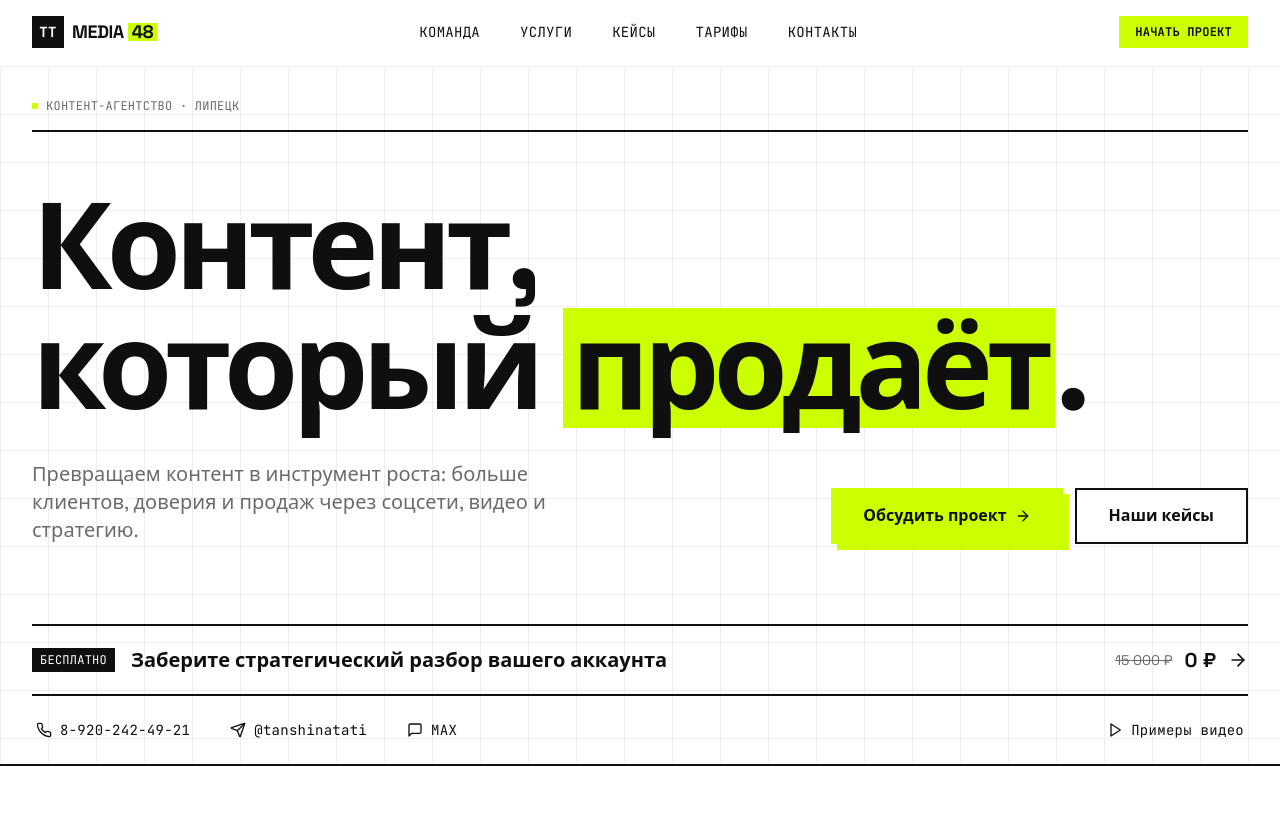
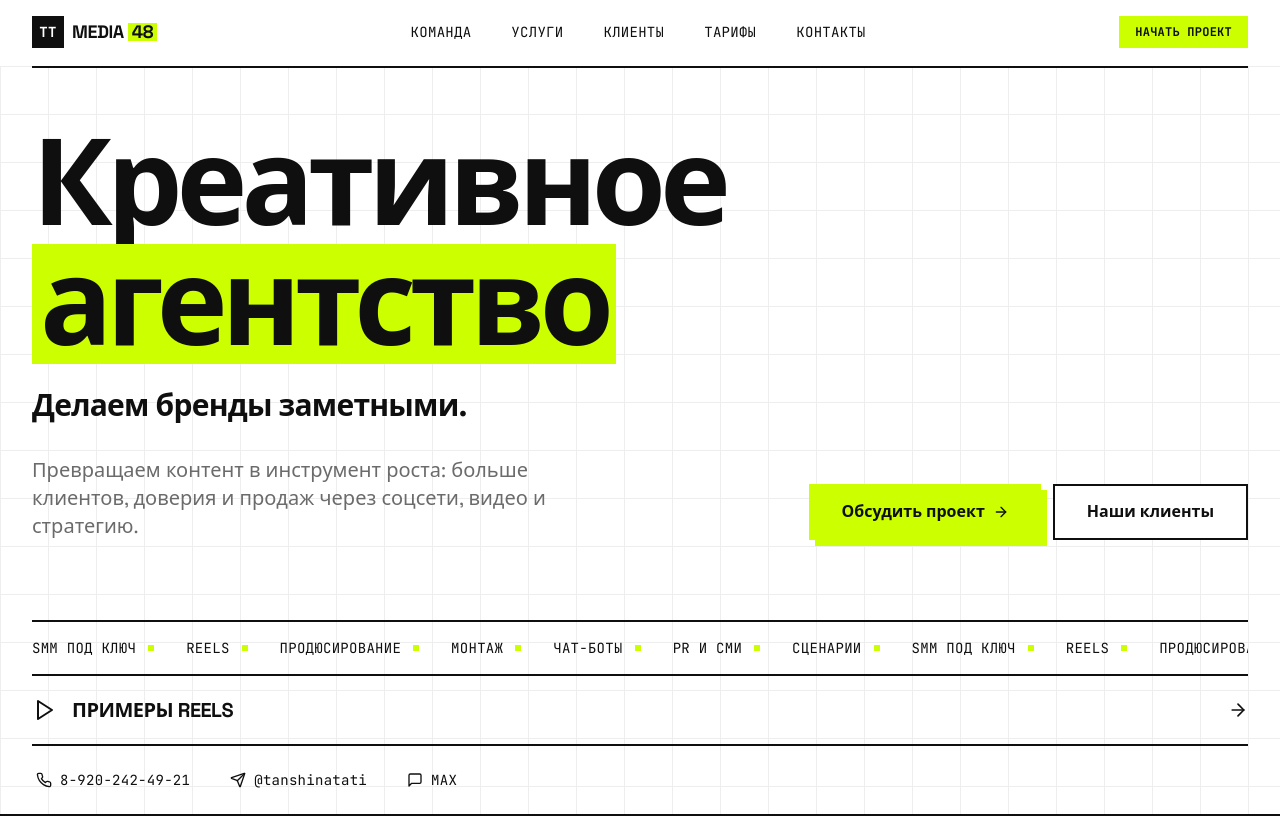
Before and after one commit to pr-poehali-dev/project-blueprints-2024, a React (Vite) app: page / in a window 1280 px wide. Shown: the top 816 px of the page. Built offline with nearby package versions, Linux system fonts and the light colour scheme.

Commit message:
refactor: landing page content updates

```diff
--- a/src/components/AuditSection.tsx
+++ b/src/components/AuditSection.tsx
@@ -6,11 +6,8 @@ export function AuditSection() {
     <section id="audit" className="py-20 px-4 sm:px-6 lg:px-8 border-b-2 border-foreground bg-accent/10">
       <div className="container mx-auto max-w-4xl">
         <div className="border-2 border-foreground p-8 sm:p-12 text-center bg-background">
-          <span className="inline-block font-mono-tag text-xs uppercase tracking-wide px-3 py-1.5 bg-accent text-accent-foreground mb-6">
-            Бесплатно · вместо 15 000 ₽
-          </span>
           <h2 className="text-3xl sm:text-4xl md:text-5xl font-bold tracking-tighter mb-8 text-balance">
-            Стратегический разбор вашего аккаунта
+            Получите бесплатный аудит
           </h2>
 
           <div className="flex flex-col sm:flex-row gap-3 justify-center">
--- a/src/components/Footer.tsx
+++ b/src/components/Footer.tsx
@@ -15,7 +15,7 @@ export function Footer() {
           <nav className="flex flex-wrap gap-x-6 gap-y-2 font-mono-tag text-xs uppercase tracking-wide">
             <a href="#team" className="hover:bg-accent hover:text-accent-foreground px-1 transition-colors">Команда</a>
             <a href="#services" className="hover:bg-accent hover:text-accent-foreground px-1 transition-colors">Услуги</a>
-            <a href="#portfolio" className="hover:bg-accent hover:text-accent-foreground px-1 transition-colors">Кейсы</a>
+            <a href="#portfolio" className="hover:bg-accent hover:text-accent-foreground px-1 transition-colors">Клиенты</a>
             <a href="#pricing" className="hover:bg-accent hover:text-accent-foreground px-1 transition-colors">Тарифы</a>
             <a href="#contact" className="hover:bg-accent hover:text-accent-foreground px-1 transition-colors">Контакты</a>
           </nav>
--- a/src/components/HeroSection.tsx
+++ b/src/components/HeroSection.tsx
@@ -1,6 +1,16 @@
 import { Button } from "@/components/ui/button"
 import { ArrowRight, Phone } from "lucide-react"
 import Icon from "@/components/ui/icon"
+
+const directions = [
+  "SMM ПОД КЛЮЧ",
+  "REELS",
+  "ПРОДЮСИРОВАНИЕ",
+  "МОНТАЖ",
+  "ЧАТ-БОТЫ",
+  "PR И СМИ",
+  "СЦЕНАРИИ",
+]
 
 export function HeroSection() {
   return (
@@ -8,21 +18,18 @@ export function HeroSection() {
       <div className="absolute inset-0 bg-grid-pattern opacity-60 pointer-events-none" />
 
       <div className="container mx-auto px-4 sm:px-6 lg:px-8 relative z-10">
-        <div className="flex items-center gap-2 pt-8 pb-4 animate-fade-in-up font-mono-tag text-xs uppercase tracking-wider text-muted-foreground">
-          <span className="w-1.5 h-1.5 bg-accent" />
-          Контент-агентство · Липецк
-        </div>
+        <div className="border-t-2 border-foreground pt-8 pb-12 md:pt-14 md:pb-20">
+          <h1 className="text-[13vw] sm:text-7xl md:text-8xl lg:text-[7.5rem] font-bold tracking-tighter leading-[0.92] mb-6 animate-fade-in-up">
+            Креативное
+            <br />
+            <span className="relative inline-block px-2 bg-accent text-accent-foreground">
+              агентство
+            </span>
+          </h1>
 
-        <div className="border-t-2 border-foreground pt-8 pb-12 md:pt-14 md:pb-20">
-          <h1 className="text-[13vw] sm:text-7xl md:text-8xl lg:text-[7.5rem] font-bold tracking-tighter leading-[0.92] mb-8 animate-fade-in-up">
-            Контент,
-            <br />
-            который{" "}
-            <span className="relative inline-block px-2 bg-accent text-accent-foreground">
-              продаёт
-            </span>
-            .
-          </h1>
+          <p className="text-2xl sm:text-3xl font-bold tracking-tight mb-8 animate-fade-in-up animate-delay-100">
+            Делаем бренды заметными.
+          </p>
 
           <div className="grid md:grid-cols-[1.4fr_1fr] gap-8 items-end">
             <p className="text-lg sm:text-xl text-muted-foreground max-w-xl leading-relaxed animate-fade-in-up animate-delay-100">
@@ -37,32 +44,40 @@ export function HeroSection() {
                 </a>
               </Button>
               <Button size="lg" variant="outline" asChild>
-                <a href="#portfolio">Наши кейсы</a>
+                <a href="#portfolio">Наши клиенты</a>
               </Button>
             </div>
           </div>
         </div>
 
-        {/* Лид-магнит полоса */}
+        {/* Бегущая строка направлений */}
+        <div className="border-t-2 border-foreground py-4 overflow-hidden">
+          <div className="marquee-track font-mono-tag text-sm uppercase tracking-wider">
+            {[...directions, ...directions, ...directions].map((d, i) => (
+              <span key={i} className="flex items-center gap-3 pr-8 flex-shrink-0">
+                {d}
+                <span className="w-1.5 h-1.5 bg-accent flex-shrink-0" />
+              </span>
+            ))}
+          </div>
+        </div>
+
+        {/* Примеры Reels — выделенный блок */}
         <a
-          href="#contact"
-          className="group flex flex-col sm:flex-row sm:items-center justify-between gap-4 border-t-2 border-foreground py-5 animate-fade-in-up animate-delay-150 hover:bg-accent transition-colors"
+          href="https://disk.yandex.ru/d/5otqRSgOGtzcew"
+          target="_blank"
+          rel="noopener noreferrer"
+          className="group flex items-center justify-between gap-4 border-t-2 border-foreground py-5 hover:bg-accent transition-colors"
         >
           <div className="flex items-center gap-4">
-            <span className="font-mono-tag text-xs uppercase tracking-wide px-2 py-1 bg-foreground text-background flex-shrink-0">
-              Бесплатно
-            </span>
-            <span className="font-bold text-lg sm:text-xl">Заберите стратегический разбор вашего аккаунта</span>
+            <Icon name="Play" className="h-6 w-6 flex-shrink-0" />
+            <span className="font-bold text-lg sm:text-xl uppercase tracking-tight">Примеры Reels</span>
           </div>
-          <div className="flex items-center gap-3 flex-shrink-0">
-            <span className="text-sm text-muted-foreground line-through">15 000 ₽</span>
-            <span className="font-bold text-xl">0 ₽</span>
-            <ArrowRight className="h-5 w-5 group-hover:translate-x-1 transition-transform" />
-          </div>
+          <ArrowRight className="h-5 w-5 group-hover:translate-x-1 transition-transform flex-shrink-0" />
         </a>
 
-        {/* Контакты + видео */}
-        <div className="flex flex-wrap items-center gap-x-8 gap-y-4 border-t-2 border-foreground py-6 animate-fade-in-up animate-delay-300 font-mono-tag text-sm">
+        {/* Контакты */}
+        <div className="flex flex-wrap items-center gap-x-8 gap-y-4 border-t-2 border-foreground py-6 font-mono-tag text-sm">
           <a href="tel:89202424921" className="flex items-center gap-2 hover:text-accent-foreground hover:bg-accent px-1 transition-colors">
             <Phone className="w-4 h-4" />
             8-920-242-49-21
@@ -85,15 +100,6 @@ export function HeroSection() {
             <Icon name="MessageSquare" className="w-4 h-4" />
             MAX
           </a>
-          <a
-            href="https://disk.yandex.ru/d/5otqRSgOGtzcew"
-            target="_blank"
-            rel="noopener noreferrer"
-            className="flex items-center gap-2 hover:text-accent-foreground hover:bg-accent px-1 transition-colors ml-auto"
-          >
-            <Icon name="Play" className="w-4 h-4" />
-            Примеры видео
-          </a>
         </div>
       </div>
     </section>
--- a/src/components/MobileMenu.tsx
+++ b/src/components/MobileMenu.tsx
@@ -9,7 +9,7 @@ export function MobileMenu() {
   const menuItems = [
     { href: "#team", label: "Команда" },
     { href: "#services", label: "Услуги" },
-    { href: "#portfolio", label: "Кейсы" },
+    { href: "#portfolio", label: "Клиенты" },
     { href: "#pricing", label: "Тарифы" },
     { href: "#contact", label: "Контакты" },
   ]
--- a/src/components/Navbar.tsx
+++ b/src/components/Navbar.tsx
@@ -33,7 +33,7 @@ export function Navbar() {
               Услуги
             </a>
             <a href="#portfolio" className="text-sm font-mono-tag uppercase tracking-wide hover:text-accent-foreground hover:bg-accent px-1 transition-colors">
-              Кейсы
+              Клиенты
             </a>
             <a href="#pricing" className="text-sm font-mono-tag uppercase tracking-wide hover:text-accent-foreground hover:bg-accent px-1 transition-colors">
               Тарифы
--- a/src/components/PortfolioSection.tsx
+++ b/src/components/PortfolioSection.tsx
@@ -95,7 +95,7 @@ export function PortfolioSection() {
       <div className="container mx-auto max-w-6xl">
         <div className="flex items-end justify-between mb-8 border-b-2 border-foreground pb-4">
           <h2 className="text-4xl sm:text-5xl md:text-6xl font-bold tracking-tighter">
-            Кейсы
+            Наши клиенты
           </h2>
           <span className="font-mono-tag text-xs uppercase tracking-wide text-muted-foreground hidden sm:block">
             {String(current + 1).padStart(2, "0")} / {String(cases.length).padStart(2, "0")}
@@ -119,12 +119,12 @@ export function PortfolioSection() {
 
         <div className="grid grid-cols-1 md:grid-cols-[340px_1fr] border-2 border-foreground">
           {/* Фото */}
-          <div className="relative border-b-2 md:border-b-0 md:border-r-2 border-foreground overflow-hidden" style={{ aspectRatio: "4/5" }}>
+          <div className="relative border-b-2 md:border-b-0 md:border-r-2 border-foreground overflow-hidden bg-muted flex items-center justify-center" style={{ minHeight: "480px" }}>
             <img
               key={current}
               src={project.image}
               alt={project.title}
-              className="w-full h-full object-cover object-top"
+              className="w-full h-full object-contain"
             />
             {project.instagram && (
               <a
```
